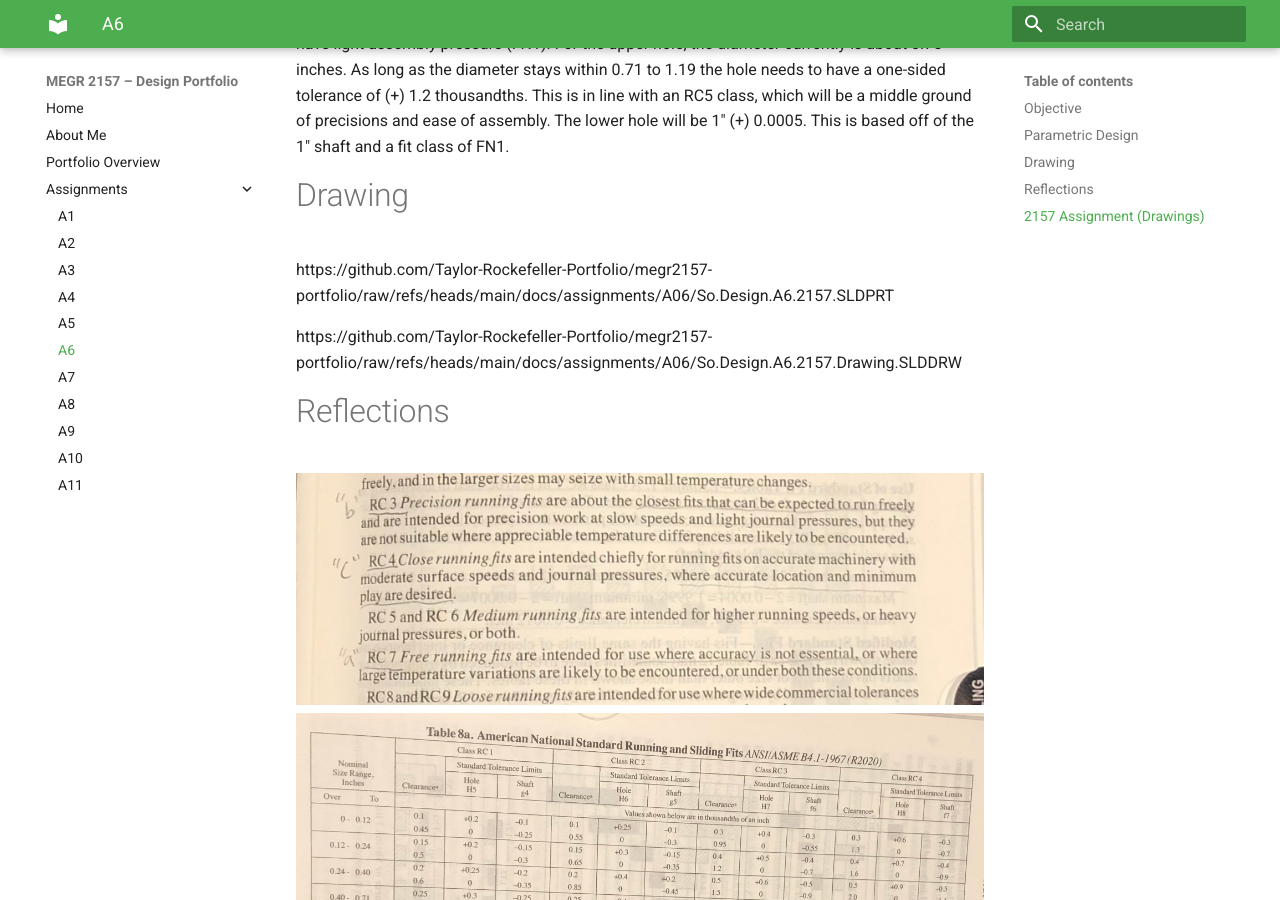
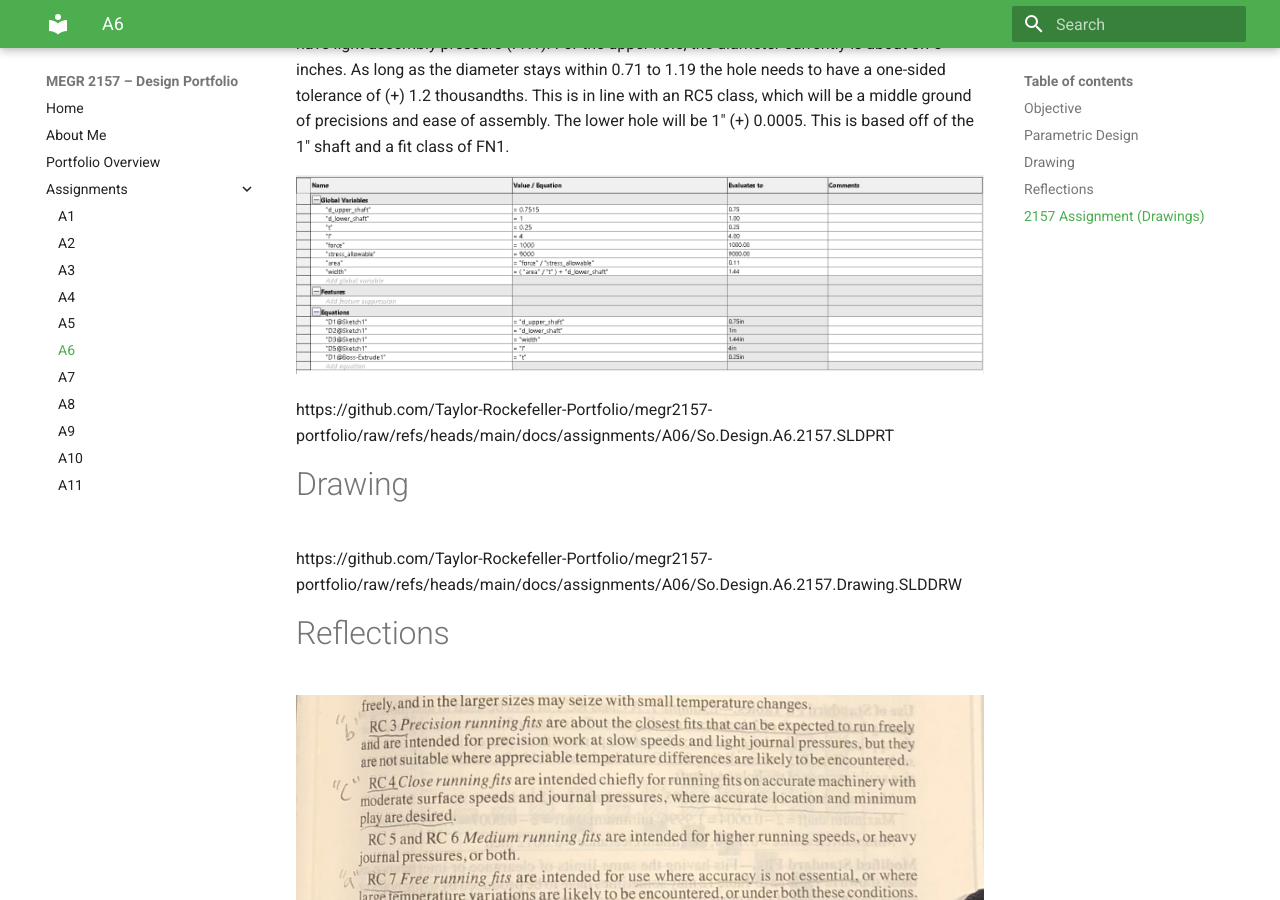
Before and after one commit to Taylor-Rockefeller-Portfolio/megr2157-portfolio, an MkDocs documentation site: the page built from docs/assignments/A06/index.md, in a window 1280 px wide and 900 px high, scrolled down 8538 px. Built offline with MkDocs 1.6.1 and Material for MkDocs 9.7.7, drawn with Linux system fonts in a browser that asks for light colours.

Commit message:
Update index.md with drawing links and formatting
Added drawing links and updated section formatting.

```diff
--- a/docs/assignments/A06/index.md
+++ b/docs/assignments/A06/index.md
@@ -77,9 +77,12 @@ https://github.com/Taylor-Rockefeller-Portfolio/megr2157-portfolio/raw/refs/head
 
 For this part I found the critical dimension that I need to design my part around which was the minimum thickness due to allowable stress. I found that a cross-sectional area of 1/9 in^2 was acceptable. Using a standard 1/4" thickness I allow the width of the part to be determined. Once the largest hole diameter is determined I will know the width. My holes diameters are driven by the parametric size of the bracket and by the fitment class required of both holes. The upper hole that connects to the bracket will have a running/sliding fit (RC class), while the lower hole will have light assembly pressure (FN1). For the upper hole, the diameter currently is about 0.75 inches. As long as the diameter stays within 0.71 to 1.19 the hole needs to have a one-sided tolerance of (+) 1.2 thousandths. This is in line with an RC5 class, which will be a middle ground of precisions and ease of assembly. The lower hole will be 1" (+) 0.0005. This is based off of the 1" shaft and a fit class of FN1.
 
+![](screenshot(257).png)
+
+https://github.com/Taylor-Rockefeller-Portfolio/megr2157-portfolio/raw/refs/heads/main/docs/assignments/A06/So.Design.A6.2157.SLDPRT
+
 # Drawing
 
-https://github.com/Taylor-Rockefeller-Portfolio/megr2157-portfolio/raw/refs/heads/main/docs/assignments/A06/So.Design.A6.2157.SLDPRT
 
 https://github.com/Taylor-Rockefeller-Portfolio/megr2157-portfolio/raw/refs/heads/main/docs/assignments/A06/So.Design.A6.2157.Drawing.SLDDRW
 
```
